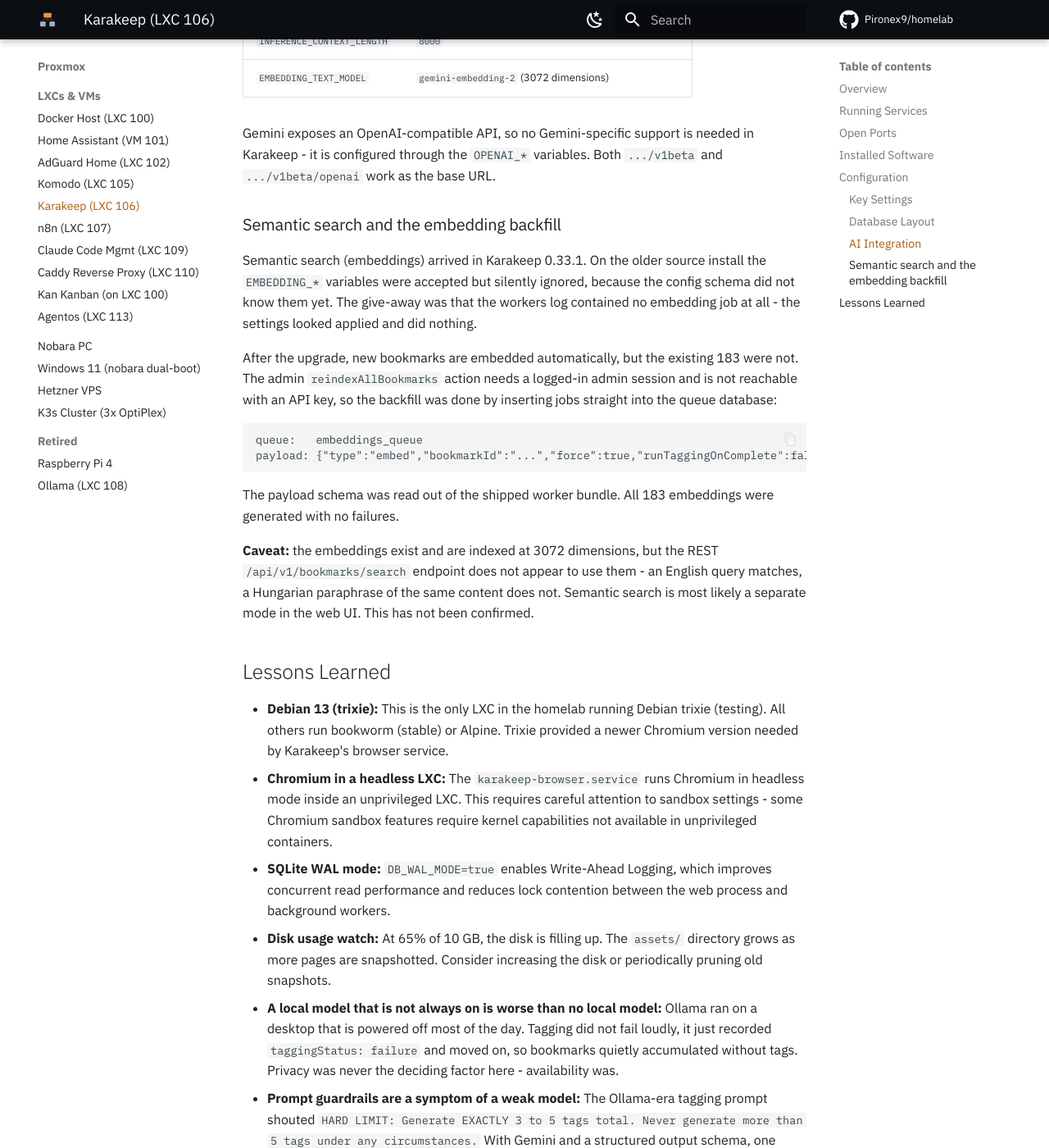
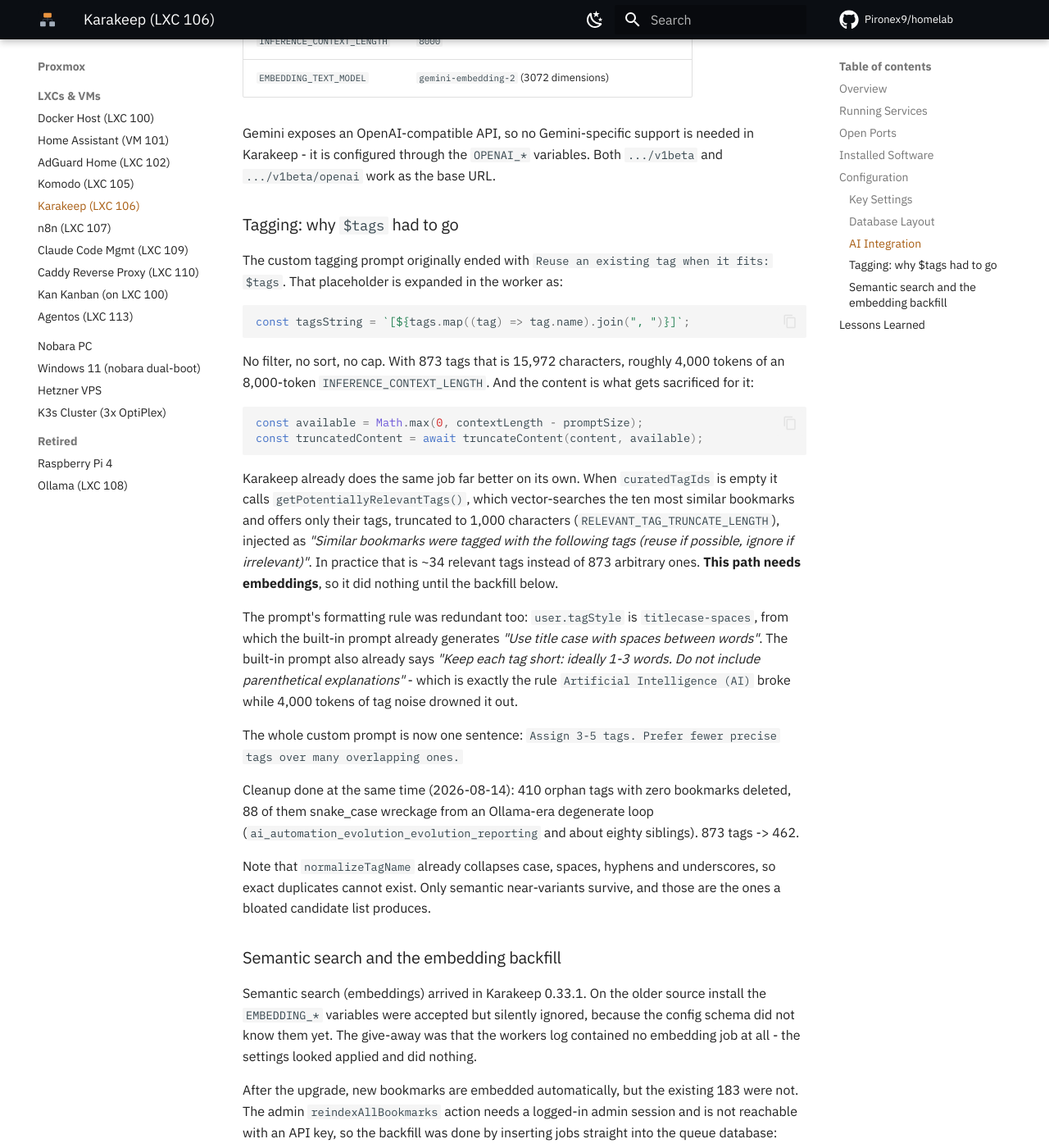
Before and after one commit to Pironex9/homelab, an MkDocs documentation site: the page built from docs/hosts/karakeep.md, in a window 1280 px wide and 1400 px high, scrolled down 3007 px. Shown: the whole window at 82% size. Built offline with MkDocs 1.6.1 and Material for MkDocs 9.7.7, drawn with Linux system fonts in a browser that asks for light colours; comment, search, counter and statistics services are not loaded; some of the changed text lies outside the part shown.

Commit message:
docs(karakeep): a $tags placeholder csapdája és a címke-takarítás

````diff
--- a/docs/hosts/karakeep.md
+++ b/docs/hosts/karakeep.md
@@ -96,6 +96,51 @@
 in Karakeep - it is configured through the `OPENAI_*` variables. Both
 `.../v1beta` and `.../v1beta/openai` work as the base URL.
 
+### Tagging: why `$tags` had to go
+
+The custom tagging prompt originally ended with `Reuse an existing tag when it
+fits: $tags`. That placeholder is expanded in the worker as:
+
+```js
+const tagsString = `[${tags.map((tag) => tag.name).join(", ")}]`;
+```
+
+No filter, no sort, no cap. With 873 tags that is 15,972 characters, roughly
+4,000 tokens of an 8,000-token `INFERENCE_CONTEXT_LENGTH`. And the content is
+what gets sacrificed for it:
+
+```js
+const available = Math.max(0, contextLength - promptSize);
+const truncatedContent = await truncateContent(content, available);
+```
+
+Karakeep already does the same job far better on its own. When `curatedTagIds`
+is empty it calls `getPotentiallyRelevantTags()`, which vector-searches the ten
+most similar bookmarks and offers only their tags, truncated to 1,000 characters
+(`RELEVANT_TAG_TRUNCATE_LENGTH`), injected as *"Similar bookmarks were tagged
+with the following tags (reuse if possible, ignore if irrelevant)"*. In practice
+that is ~34 relevant tags instead of 873 arbitrary ones. **This path needs
+embeddings**, so it did nothing until the backfill below.
+
+The prompt's formatting rule was redundant too: `user.tagStyle` is
+`titlecase-spaces`, from which the built-in prompt already generates *"Use title
+case with spaces between words"*. The built-in prompt also already says *"Keep
+each tag short: ideally 1-3 words. Do not include parenthetical explanations"* -
+which is exactly the rule `Artificial Intelligence (AI)` broke while 4,000 tokens
+of tag noise drowned it out.
+
+The whole custom prompt is now one sentence: `Assign 3-5 tags. Prefer fewer
+precise tags over many overlapping ones.`
+
+Cleanup done at the same time (2026-08-14): 410 orphan tags with zero bookmarks
+deleted, 88 of them snake_case wreckage from an Ollama-era degenerate loop
+(`ai_automation_evolution_evolution_reporting` and about eighty siblings).
+873 tags -> 462.
+
+Note that `normalizeTagName` already collapses case, spaces, hyphens and
+underscores, so exact duplicates cannot exist. Only semantic near-variants
+survive, and those are the ones a bloated candidate list produces.
+
 ### Semantic search and the embedding backfill
 
 Semantic search (embeddings) arrived in Karakeep 0.33.1. On the older source
@@ -128,7 +173,9 @@
 - **SQLite WAL mode:** `DB_WAL_MODE=true` enables Write-Ahead Logging, which improves concurrent read performance and reduces lock contention between the web process and background workers.
 - **Disk usage watch:** At 65% of 10 GB, the disk is filling up. The `assets/` directory grows as more pages are snapshotted. Consider increasing the disk or periodically pruning old snapshots.
 - **A local model that is not always on is worse than no local model:** Ollama ran on a desktop that is powered off most of the day. Tagging did not fail loudly, it just recorded `taggingStatus: failure` and moved on, so bookmarks quietly accumulated without tags. Privacy was never the deciding factor here - availability was.
-- **Prompt guardrails are a symptom of a weak model:** The Ollama-era tagging prompt shouted `HARD LIMIT: Generate EXACTLY 3 to 5 tags total. Never generate more than 5 tags under any circumstances.` With Gemini and a structured output schema, one calm sentence does the same job. The rewritten prompt also uses the `$tags` placeholder, which shows the model the existing tags so it reuses them instead of inventing `LLM`, `LLMs` and `Large Language Model` as three separate tags.
+- **Prompt guardrails are a symptom of a weak model:** The Ollama-era tagging prompt shouted `HARD LIMIT: Generate EXACTLY 3 to 5 tags total. Never generate more than 5 tags under any circumstances.` With Gemini and a structured output schema, one calm sentence does the same job.
+- **Read what a template placeholder actually expands to.** `$tags` reads like "show the model the existing tags so it reuses them". It expands to every tag name you own, unsorted and uncapped, and it crowds out the page content it is supposed to help classify. It also fed the model eighty snake_case junk tags as examples while the prompt forbade snake_case. The application's own vector-selected list was already better and was being drowned by it.
+- **A feature you enable can silently switch on a second one.** The embedding backfill was done for semantic search. It also activated `getPotentiallyRelevantTags()`, which had been returning `null` on every tagging job until then. Nothing announced this; it is one debug line in the workers log (`Will use N potential tags`).
 - **`SERVER_VERSION` in the env file lied:** It read `1.37.0`, which is a Meilisearch version, not a Karakeep one - Karakeep is versioned `0.33.x`. The community-script update rewrites this line with `sed`, so a stale value survives indefinitely. Never read the version from there; read it from the running workers log.
 - **The helper script rebuilt from source on every update:** `CLEAN_INSTALL=1` wiped `/opt/karakeep`, then `pnpm install && pnpm build` ran for three apps, plus `pnpm rebuild better-sqlite3` and a DB migration. The script also pins Node 22 with a comment pointing at an upstream crash (`karakeep-app/karakeep#2989`). None of that is version controlled, and the build needs a temporary CPU/RAM bump. This is what motivated the move to compose.
 - **The two installs cannot run in parallel:** Both write the same SQLite database, so a side-by-side comparison on the same data directory would corrupt it. The migration is a clean cutover with a backup, not a gradual one.
````
